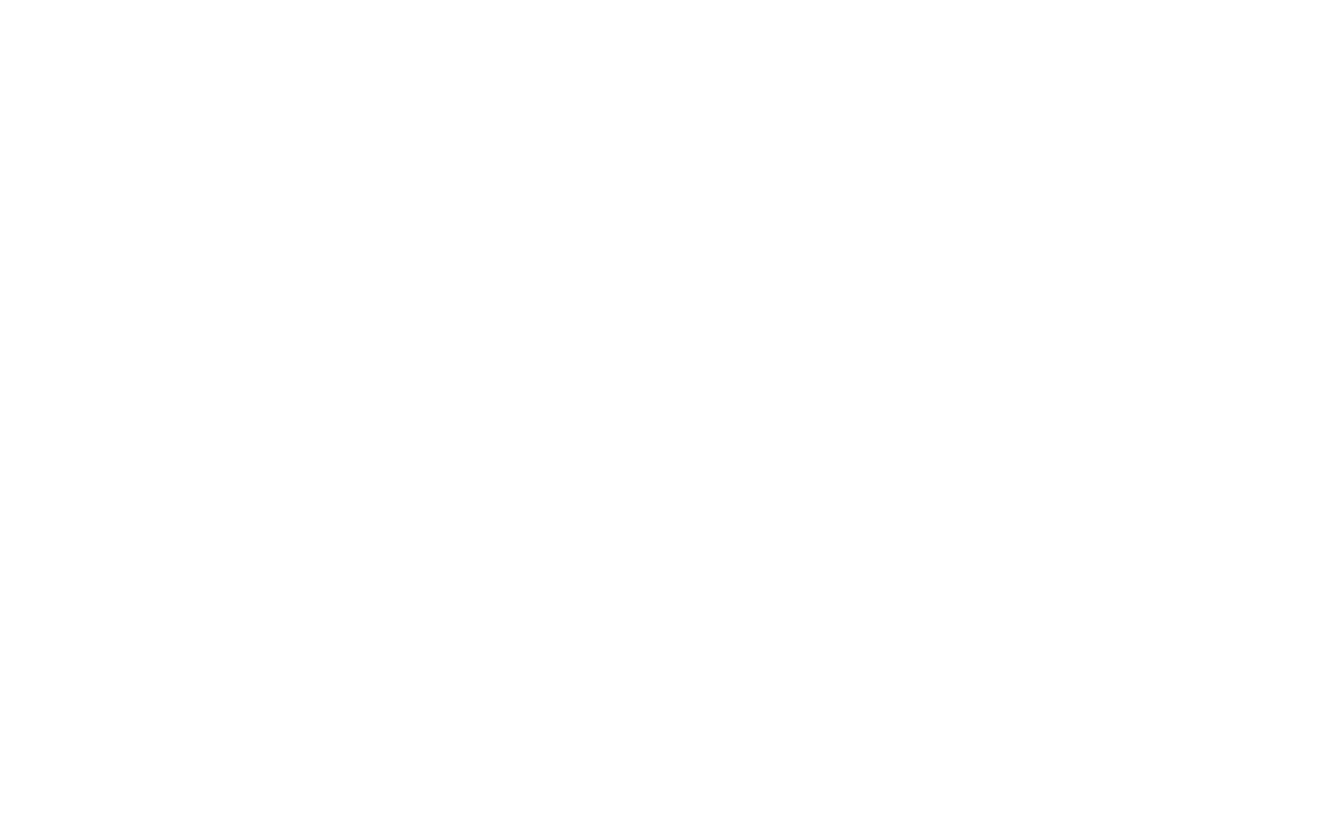
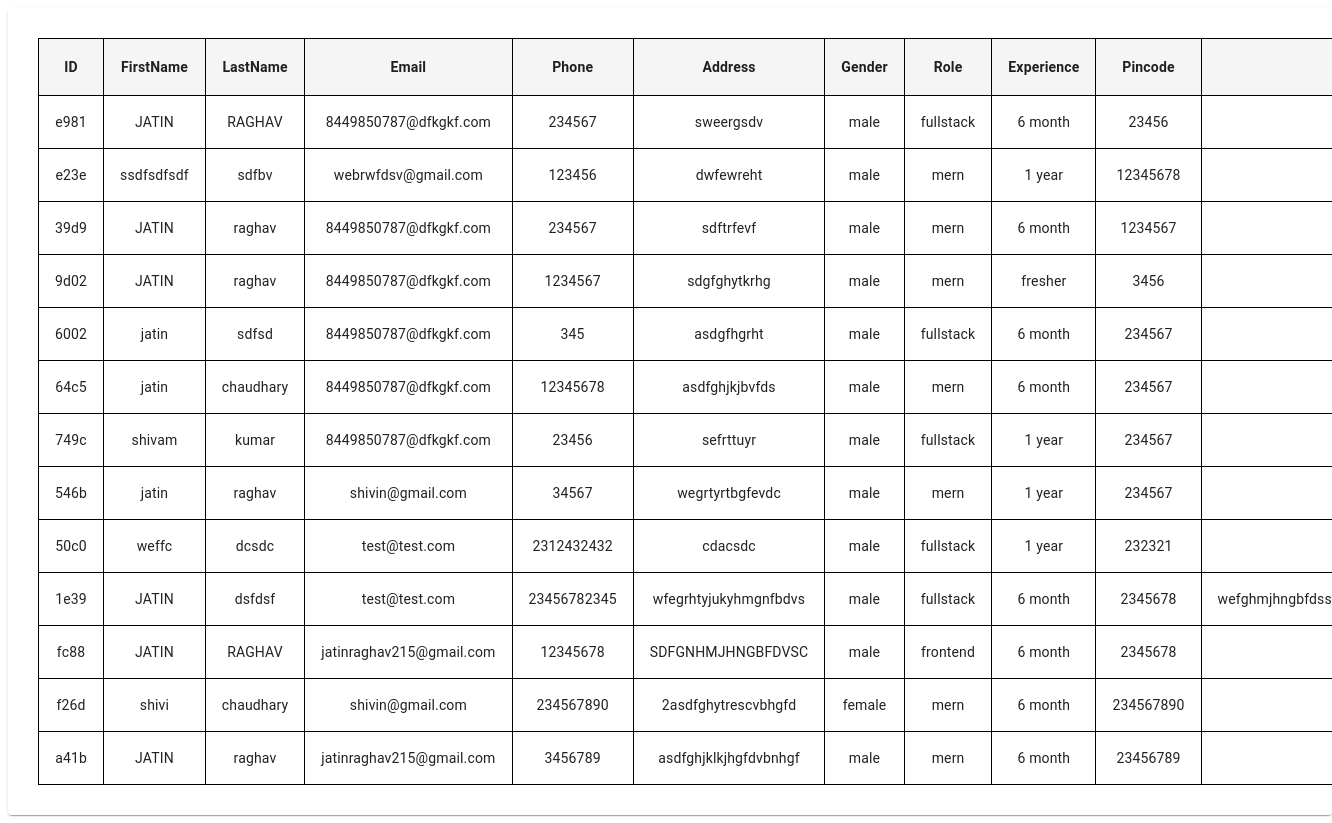
Before and after one commit to JatinRTC/Employee-Registration-Form, a React (Create React App) app: page /employeesData in a window 1280 px wide. Before the commit this address had no page. Shown: the whole page, 1332 px wide, since content can reach past the window. Before the commit the page ends 800 px from the top, so only its background shows below. Built offline with nearby package versions, Linux system fonts and the light colour scheme; data requests are answered from the project's data file.

Commit message:
add table

```diff
--- a/db.json
+++ b/db.json
@@ -1,82 +1,173 @@
 {
   "entries": [
     {
-      "id": "d5c7",
-      "firstName": "jatin ",
-      "lastName": "raghva",
-      "email": "jatinraghav215@gmail.com",
-      "phone": "3590689496",
-      "address": "sdvfbgnh",
+      "id": "e981",
+      "firstName": "JATIN",
+      "lastName": "RAGHAV",
+      "email": "8449850787@dfkgkf.com",
+      "phone": "234567",
+      "address": "sweergsdv",
+      "gender": "male",
+      "role": "fullstack",
+      "experience": "6 month",
+      "pincode": "23456",
+      "describe": "qwqwfjwefjkew"
+    },
+    {
+      "id": "e23e",
+      "firstName": "ssdfsdfsdf",
+      "lastName": "sdfbv",
+      "email": "webrwfdsv@gmail.com",
+      "phone": "123456",
+      "address": "dwfewreht",
+      "gender": "male",
+      "role": "mern",
+      "experience": "1 year",
+      "pincode": "12345678",
+      "describe": "wdqetrytytu"
+    },
+    {
+      "id": "39d9",
+      "firstName": "JATIN",
+      "lastName": "raghav",
+      "email": "8449850787@dfkgkf.com",
+      "phone": "234567",
+      "address": "sdftrfevf",
+      "gender": "male",
+      "role": "mern",
+      "experience": "6 month",
+      "pincode": "1234567",
+      "describe": "ewrtyy"
+    },
+    {
+      "id": "9d02",
+      "firstName": "JATIN",
+      "lastName": "raghav",
+      "email": "8449850787@dfkgkf.com",
+      "phone": "1234567",
+      "address": "sdgfghytkrhg",
       "gender": "male",
       "role": "mern",
       "experience": "fresher",
-      "pincode": "201204",
-      "describe": "sdfgnh"
+      "pincode": "3456",
+      "describe": "asdfgh"
     },
     {
-      "id": "7abd",
-      "firstName": "adarsh",
-      "lastName": "pandey",
-      "email": "adarsh@gmail.com",
-      "phone": "8449850787",
-      "address": "mohannagar",
-      "gender": "male",
-      "role": "frontend",
-      "experience": "1 year",
-      "pincode": "201204",
-      "describe": "sadfvdk"
-    },
-    {
-      "id": "70e0",
-      "firstName": "jatin ",
-      "lastName": "raghav",
-      "email": "jatinraghav215@gmail.com",
-      "phone": "8449850787",
-      "address": "WERTYJ",
+      "id": "6002",
+      "firstName": "jatin",
+      "lastName": "sdfsd",
+      "email": "8449850787@dfkgkf.com",
+      "phone": "345",
+      "address": "asdgfhgrht",
       "gender": "male",
       "role": "fullstack",
       "experience": "6 month",
-      "pincode": "201204",
-      "describe": "DSAFGHJ"
+      "pincode": "234567",
+      "describe": "eqr4t567kyj"
     },
     {
-      "id": "ee0f",
-      "firstName": "shiv",
-      "lastName": "in",
-      "email": "jatinraghav215@gmail.com",
-      "phone": "123456233",
-      "address": "werty2345y",
+      "id": "64c5",
+      "firstName": "jatin",
+      "lastName": "chaudhary",
+      "email": "8449850787@dfkgkf.com",
+      "phone": "12345678",
+      "address": "asdfghjkjbvfds",
       "gender": "male",
       "role": "mern",
-      "experience": "3 year",
-      "pincode": "201204",
-      "describe": "asdfgfhgjh"
+      "experience": "6 month",
+      "pincode": "234567",
+      "describe": "werk87j6yh5tg"
     },
     {
-      "id": "959a",
-      "firstName": "jatin ",
-      "lastName": "raghva",
-      "email": "jatinraghav215@gmail.com",
-      "phone": "8449850787",
-      "address": "dfgfhtjmthnrgbfvsd",
+      "id": "749c",
+      "firstName": "shivam",
+      "lastName": "kumar",
+      "email": "8449850787@dfkgkf.com",
+      "phone": "23456",
+      "address": "sefrttuyr",
+      "gender": "male",
+      "role": "fullstack",
+      "experience": "1 year",
+      "pincode": "234567",
+      "describe": "wdefrgttujyhrtgvf"
+    },
+    {
+      "id": "546b",
+      "firstName": "jatin",
+      "lastName": "raghav",
+      "email": "shivin@gmail.com",
+      "phone": "34567",
+      "address": "wegrtyrtbgfevdc",
       "gender": "male",
       "role": "mern",
       "experience": "1 year",
-      "pincode": "201204",
-      "describe": "sdjksfnsvj"
+      "pincode": "234567",
+      "describe": "erttyjthrecsx"
     },
     {
-      "id": "af0d",
-      "firstName": "jatin ",
+      "id": "50c0",
+      "firstName": "weffc",
+      "lastName": "dcsdc",
+      "email": "test@test.com",
+      "phone": "2312432432",
+      "address": "cdacsdc",
+      "gender": "male",
+      "role": "fullstack",
+      "experience": "1 year",
+      "pincode": "232321",
+      "describe": "cdascscsdc"
+    },
+    {
+      "id": "1e39",
+      "firstName": "JATIN",
+      "lastName": "dsfdsf",
+      "email": "test@test.com",
+      "phone": "23456782345",
+      "address": "wfegrhtyjukyhmgnfbdvs",
+      "gender": "male",
+      "role": "fullstack",
+      "experience": "6 month",
+      "pincode": "2345678",
+      "describe": "wefghmjhngbfdssfdgfgmhgnfdssfdghjfhdgsaFSGGF,HJMNGSFA\n"
+    },
+    {
+      "id": "fc88",
+      "firstName": "JATIN",
+      "lastName": "RAGHAV",
+      "email": "jatinraghav215@gmail.com",
+      "phone": "12345678",
+      "address": "SDFGNHMJHNGBFDVSC",
+      "gender": "male",
+      "role": "frontend",
+      "experience": "6 month",
+      "pincode": "2345678",
+      "describe": "QSDWFERHTYRVD"
+    },
+    {
+      "id": "f26d",
+      "firstName": "shivi",
+      "lastName": "chaudhary",
+      "email": "shivin@gmail.com",
+      "phone": "234567890",
+      "address": "2asdfghytrescvbhgfd",
+      "gender": "female",
+      "role": "mern",
+      "experience": "6 month",
+      "pincode": "234567890",
+      "describe": "fgjrthegrdsfngrfedv"
+    },
+    {
+      "id": "a41b",
+      "firstName": "JATIN",
       "lastName": "raghav",
       "email": "jatinraghav215@gmail.com",
-      "phone": "8449850787",
-      "address": "dsffhdgjfhk",
+      "phone": "3456789",
+      "address": "asdfghjklkjhgfdvbnhgf",
       "gender": "male",
       "role": "mern",
       "experience": "6 month",
-      "pincode": "201204",
-      "describe": "fewrhnn"
+      "pincode": "23456789",
+      "describe": "234567898765432"
     }
   ]
 }
--- a/src/App.js
+++ b/src/App.js
@@ -1,6 +1,7 @@
 import { Routes, Route} from 'react-router-dom';
-import Page1 from './Router/Page1.js';
-import Page2 from './Router/Page2.js';
+import Page1 from './Router/home.js';
+import Page2 from './Router/main.js';
+import Page3 from './Router/table.js';
 import { ThemeProvider } from 'styled-components';
 import theme from './Theme/theme.js';
 
@@ -9,7 +10,8 @@
     <ThemeProvider theme={theme}>
         <Routes>
           <Route path = '/' element ={<Page1 />} />
-          <Route path='/page2' element={<Page2 />} />
+          <Route path='/addEmployees' element={<Page2 />} />
+          <Route path='/employeesData' element={<Page3 />} />
       </Routes>
     </ThemeProvider>
   )
--- a/src/Router/Page1.js
+++ b/src/Router/home.js
@@ -6,7 +6,7 @@
   const navigate = useNavigate();
 
   const handleClick = () => {
-    navigate('/page2');
+    navigate('/addEmployees');
   };
 
   return (
--- /dev/null
+++ b/src/Router/table.js
@@ -0,0 +1,58 @@
+// src/components/TableComponent.js
+import React, { useEffect } from 'react';
+import { useDispatch, useSelector } from 'react-redux';
+import { fetchTableData } from '../TableAPI/table';
+import { Table, TableBody, TableCell, TableContainer, TableHead, TableRow, Paper, CircularProgress } from '@mui/material';
+
+const TableComponent = () => {
+  const dispatch = useDispatch();
+  const { data, loading, error } = useSelector((state) => state.tableData);
+
+  useEffect(() => {
+    dispatch(fetchTableData());
+  }, [dispatch]);
+
+  if (loading) return <CircularProgress />;
+  if (error) return <div>Error: {error}</div>;
+
+  return (
+    <TableContainer component={Paper}  sx={{ padding:'30px', align:'center', overflow: "auto" }} >
+      <Table   sx={{border:"1px solid #ccc", width:'100%'  }}>
+        <TableHead >
+          <TableRow sx={{ backgroundColor: '#f5f5f5'  }}>
+            <TableCell align="center" sx={{border:'1px solid black', fontWeight: 'bold' }}>ID</TableCell>
+            <TableCell align="center" sx={{border:'1px solid black', fontWeight: 'bold' }}>FirstName</TableCell>
+            <TableCell align="center" sx={{border:'1px solid black', fontWeight: 'bold' }}>LastName</TableCell>
+            <TableCell align="center" sx={{border:'1px solid black', fontWeight: 'bold' }}>Email</TableCell>
+            <TableCell align="center" sx={{border:'1px solid black', fontWeight: 'bold' }}>Phone</TableCell>
+            <TableCell align="center" sx={{border:'1px solid black', fontWeight: 'bold' }}>Address</TableCell>
+            <TableCell align="center" sx={{border:'1px solid black', fontWeight: 'bold' }}>Gender</TableCell>
+            <TableCell align="center" sx={{border:'1px solid black', fontWeight: 'bold' }}>Role</TableCell>
+            <TableCell align="center" sx={{border:'1px solid black', fontWeight: 'bold' }}>Experience</TableCell>
+            <TableCell align="center" sx={{border:'1px solid black', fontWeight: 'bold' }}>Pincode</TableCell>
+            <TableCell align="center" sx={{border:'1px solid black', fontWeight: 'bold' }}>Describe</TableCell>
+          </TableRow>
+        </TableHead>
+        <TableBody  >
+          {data.map((item) => (
+            <TableRow key={item} sx={{ '&:hover': { backgroundColor: '#f5f5f5' }, cursor: 'pointer' }}>
+              <TableCell align="center" sx={{border:'1px solid black' }}>{item.id}</TableCell>
+              <TableCell align="center" sx={{border:'1px solid black' }}>{item.firstName}</TableCell>
+              <TableCell align="center" sx={{border:'1px solid black' }}>{item.lastName}</TableCell>
+              <TableCell align="center" sx={{border:'1px solid black' }}>{item.email}</TableCell>
+              <TableCell align="center" sx={{border:'1px solid black' }}>{item.phone}</TableCell>
+              <TableCell align="center" sx={{border:'1px solid black' }}>{item.address}</TableCell>
+              <TableCell align="center" sx={{border:'1px solid black' }}>{item.gender}</TableCell>
+              <TableCell align="center" sx={{border:'1px solid black' }}>{item.role}</TableCell>
+              <TableCell align="center" sx={{border:'1px solid black' }}>{item.experience}</TableCell>
+              <TableCell align="center" sx={{border:'1px solid black' }}>{item.pincode}</TableCell>
+              <TableCell align="center" sx={{border:'1px solid black' }}>{item.describe}</TableCell>
+            </TableRow>
+          ))}
+        </TableBody>
+      </Table>
+    </TableContainer>
+  );
+};
+
+export default TableComponent;
--- /dev/null
+++ b/src/TableAPI/table.js
@@ -0,0 +1,35 @@
+import { createSlice, createAsyncThunk } from '@reduxjs/toolkit';
+import axios from 'axios';
+
+
+export const fetchTableData = createAsyncThunk('tableData/fetchTableData', async () => {
+  const response = await axios.get('http://localhost:3001/entries');
+  return response.data;
+});
+
+const tableDataSlice = createSlice({
+  name: 'tableData',
+  initialState: {
+    data: [],
+    loading: false,
+    error: null,
+  },
+  reducers: {},
+  extraReducers: (builder) => {
+    builder
+      .addCase(fetchTableData.pending, (state) => {
+        state.loading = true;
+        state.error = null;
+      })
+      .addCase(fetchTableData.fulfilled, (state, action) => {
+        state.loading = false;
+        state.data = action.payload;
+      })
+      .addCase(fetchTableData.rejected, (state, action) => {
+        state.loading = false;
+        state.error = action.error.message;
+      });
+  },
+});
+
+export default tableDataSlice.reducer;
--- a/src/store.js
+++ b/src/store.js
@@ -1,9 +1,11 @@
 import { configureStore } from '@reduxjs/toolkit';
 import formReducer from './Component/Slice.js';
+import tableDataReducer from './TableAPI/table.js'
 
 const store = configureStore({
   reducer: {
     form: formReducer,
+    tableData: tableDataReducer,
   },
 });
 
```
Also changed, not shown: src/Component/Slice.js (+7 -8 lines), src/Router/Page3.js (deleted, +0 -21 lines), src/Router/main.js (renamed from src/Router/Page2.js, +6 -1 lines).
